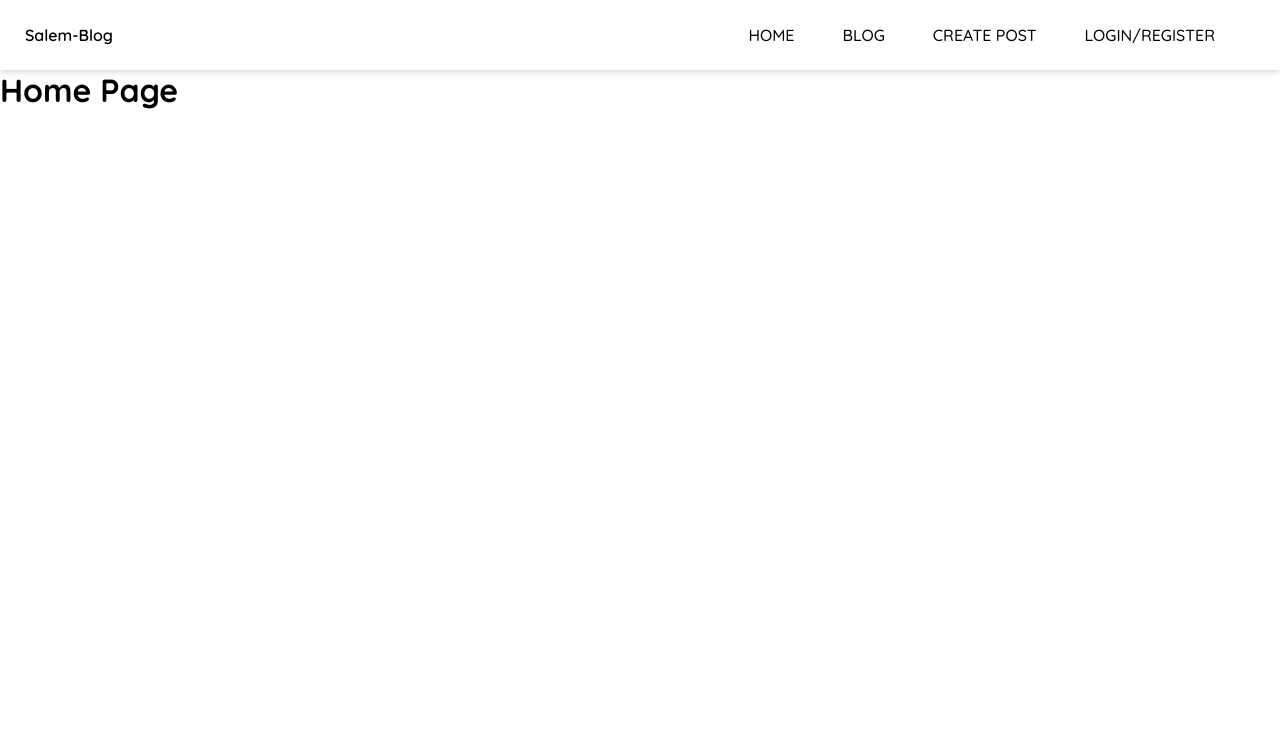
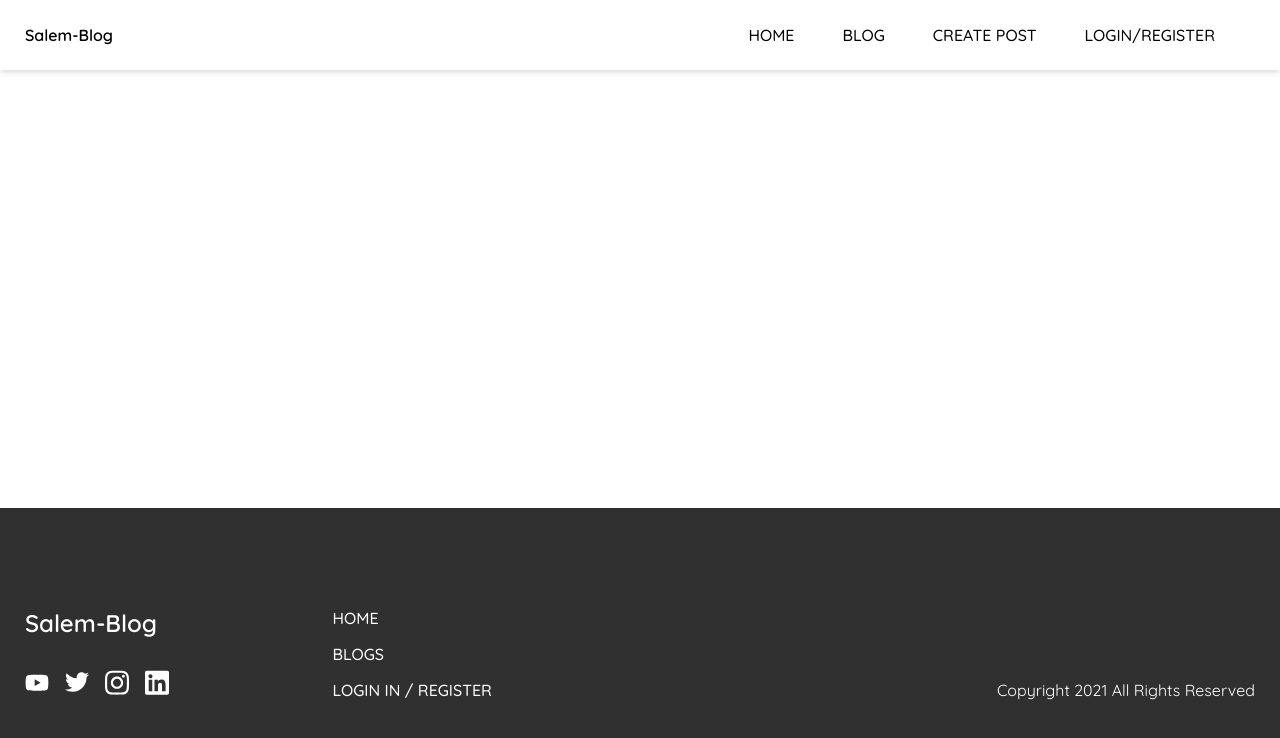
Before and after one commit to SalemNabeelSalem/salem-blog, a Vue app: page / in a window 1280 px wide. Shown: the top 738 px of the page. Built offline with nearby package versions, Linux system fonts and the light colour scheme; what vue2-editor would draw is missing.

Commit message:
Create the Footer Component

```diff
--- a/src/App.vue
+++ b/src/App.vue
@@ -2,7 +2,10 @@
   <div class="app-wrapper">
     <div class="app">
       <Navigation />
+
       <router-view />
+
+      <Footer />
     </div>
   </div>
 </template>
@@ -10,12 +13,14 @@
 <script>
 // @ is an alias to /src
 import Navigation from "@/components/Navigation";
+import Footer from "@/components/Footer";
 
 export default {
   name: "app",
 
   components: {
     Navigation,
+    Footer,
   },
 
   data() {
--- /dev/null
+++ b/src/components/Footer.vue
@@ -0,0 +1,207 @@
+<template>
+  <footer>
+    <div class="container">
+      <div class="left">
+        <div class="col-1">
+          <router-link class="header" :to="{ name: 'Home' }">
+            Salem-Blog
+          </router-link>
+
+          <ul>
+            <li>
+              <a href="#"><Youtube class="svg-icon" /></a>
+            </li>
+            <li>
+              <a href="#"><Twitter class="svg-icon" /></a>
+            </li>
+            <li>
+              <a href="#"><Instegram class="svg-icon" /></a>
+            </li>
+            <li>
+              <a href="#"><Linkedin class="svg-icon" /></a>
+            </li>
+          </ul>
+        </div>
+
+        <div class="col-2">
+          <ul>
+            <router-link class="link" :to="{ name: 'Home' }">
+              Home
+            </router-link>
+
+            <router-link class="link" :to="{ name: 'Blogs' }">
+              Blogs
+            </router-link>
+
+            <router-link v-if="user" class="link" :to="{ name: 'NewPost' }">
+              Create Post
+            </router-link>
+
+            <router-link v-if="!user" class="link" :to="{ name: 'Login' }">
+              Login In / Register
+            </router-link>
+          </ul>
+        </div>
+      </div>
+
+      <div class="right">
+        <p>Copyright 2021 All Rights Reserved</p>
+      </div>
+    </div>
+  </footer>
+</template>
+
+<script>
+// @ is an alias to /src
+import Youtube from "../assets/icons/youtube-brands.svg";
+import Twitter from "../assets/icons/twitter-brands.svg";
+import Instegram from "../assets/icons/instagram-brands.svg";
+import Linkedin from "../assets/icons/linkedin-brands.svg";
+
+export default {
+  name: "footer",
+
+  components: {
+    Youtube,
+    Twitter,
+    Instegram,
+    Linkedin,
+  },
+
+  data() {
+    return {
+      user: null,
+    };
+  },
+};
+</script>
+
+<style lang="scss" scoped>
+footer {
+  margin-top: auto;
+  padding: 100px 25px;
+  background-color: #303030;
+
+  .container {
+    display: flex;
+    flex-direction: column;
+    gap: 32px;
+
+    @media (min-width: 800px) {
+      flex-direction: row;
+      gap: 0px;
+    }
+
+    > div {
+      display: flex;
+      flex: 1;
+    }
+
+    .left {
+      gap: 32px;
+      color: #fff;
+      display: flex;
+      flex-direction: column;
+      align-items: center;
+
+      @media (min-width: 800px) {
+        flex-direction: row;
+        align-items: initial;
+        gap: 0;
+      }
+
+      .header {
+        text-align: center;
+        font-size: 24px;
+        color: #fff;
+        text-decoration: none;
+        font-weight: 600;
+
+        @media (min-width: 800px) {
+          text-align: initial;
+        }
+      }
+
+      ul {
+        gap: 16px;
+        list-style: none;
+        display: flex;
+      }
+
+      .col-1,
+      .col-2 {
+        gap: 32px;
+        display: flex;
+        flex: 1;
+
+        @media (min-width: 800px) {
+          gap: 0;
+        }
+      }
+
+      .col-1 {
+        flex-direction: column;
+
+        h2 {
+          text-align: center;
+
+          @media (min-width: 800px) {
+            text-align: initial;
+          }
+        }
+
+        ul {
+          margin-top: auto;
+
+          li {
+            display: flex;
+            align-items: center;
+
+            .svg-icon {
+              width: 24px;
+              height: auto;
+              color: #fff;
+            }
+          }
+        }
+      }
+
+      .col-2 {
+        ul {
+          height: 100%;
+          justify-content: center;
+          flex-direction: row;
+          flex-wrap: wrap;
+
+          @media (min-width: 800px) {
+            flex-direction: column;
+          }
+
+          .link {
+            font-size: 16px;
+            font-weight: 500;
+            color: #fff;
+            text-decoration: none;
+          }
+        }
+      }
+    }
+
+    .right {
+      gap: 32px;
+      color: #fff;
+      align-items: center;
+      flex-direction: column;
+
+      @media (min-width: 800px) {
+        align-items: flex-end;
+        gap: 0;
+      }
+    }
+
+    p {
+      margin-top: auto;
+    }
+  }
+}
+</style>
--- a/src/components/Navigation.vue
+++ b/src/components/Navigation.vue
@@ -34,7 +34,7 @@
 
 <script>
 // @ is an alias to /src
-import MenuIcon from "../assets/Icons/bars-regular.svg";
+import MenuIcon from "../assets/icons/bars-regular.svg";
 
 export default {
   name: "navigation",
--- a/src/views/Home.vue
+++ b/src/views/Home.vue
@@ -1,12 +1,11 @@
 <template>
-  <div class="home">
-    <h1>Home Page</h1>
-  </div>
+  <div class="home"></div>
 </template>
 
 <script>
 export default {
-  name: "Home",
+  name: "home",
+
   components: {},
 };
 </script>
```
